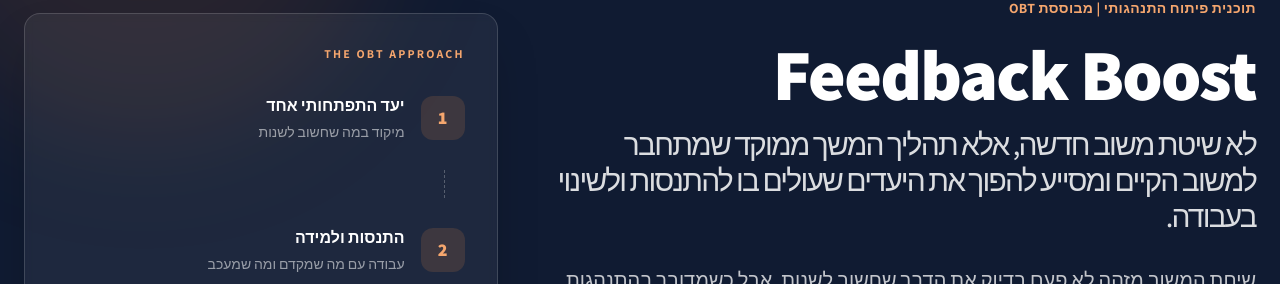
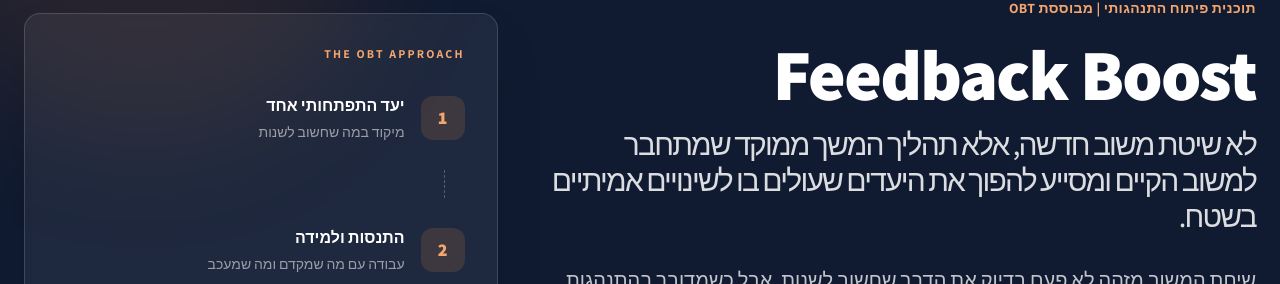
Before and after one commit to gkilon/gilad-kilon-AI, a React (Vite) app: page /obt in a window 1280 px wide. Shown: the part 187-471 px from the top of the page. Built offline with nearby package versions, Linux system fonts and the light colour scheme; no server answers; the database is empty.

Commit message:
Clarify real-world change in Feedback Boost subtitle

```diff
--- a/components/OBTProgram.tsx
+++ b/components/OBTProgram.tsx
@@ -52,7 +52,7 @@ const OBTProgram: React.FC = () => {
               <p className="mb-5 text-sm font-bold tracking-wide text-[#F5A66E]">תוכנית פיתוח התנהגותי | מבוססת OBT</p>
               <h1 className="max-w-4xl text-4xl font-black leading-[1.13] tracking-tight sm:text-5xl md:text-7xl">
                 Feedback Boost
-                <span className="mt-4 block max-w-4xl text-xl font-medium leading-snug text-white/85 md:text-3xl">לא שיטת משוב חדשה, אלא תהליך המשך ממוקד שמתחבר למשוב הקיים ומסייע להפוך את היעדים שעולים בו להתנסות ולשינוי בעבודה.</span>
+                <span className="mt-4 block max-w-4xl text-xl font-medium leading-snug text-white/85 md:text-3xl">לא שיטת משוב חדשה, אלא תהליך המשך ממוקד שמתחבר למשוב הקיים ומסייע להפוך את היעדים שעולים בו לשינויים אמיתיים בשטח.</span>
               </h1>
               <p className="mt-8 max-w-3xl text-lg leading-relaxed text-white/75 md:text-xl">
                 שיחת המשוב מזהה לא פעם בדיוק את הדבר שחשוב לשנות. אבל כשמדובר בהתנהגות ולא בידע מקצועי, הדרך מהתובנה לשינוי יומיומי אינה מובנת מאליה.
```
